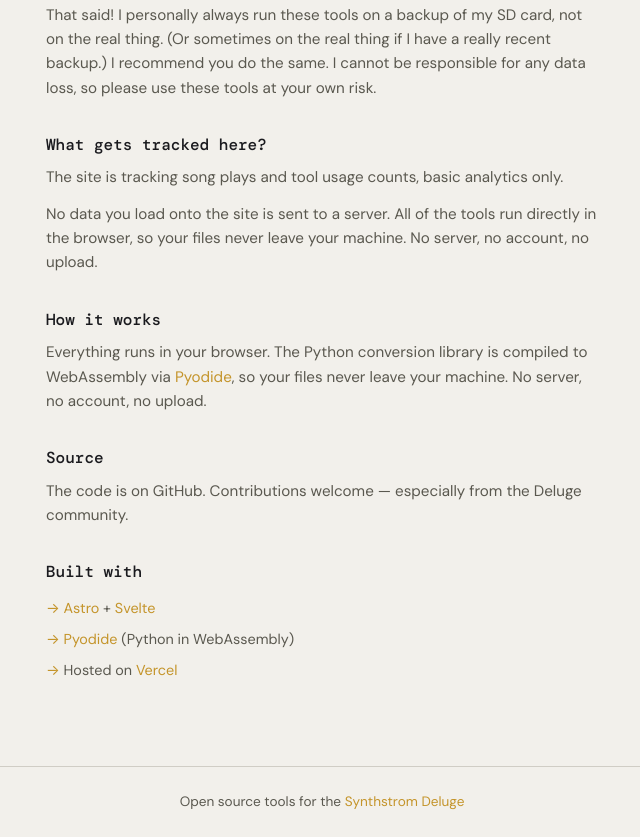
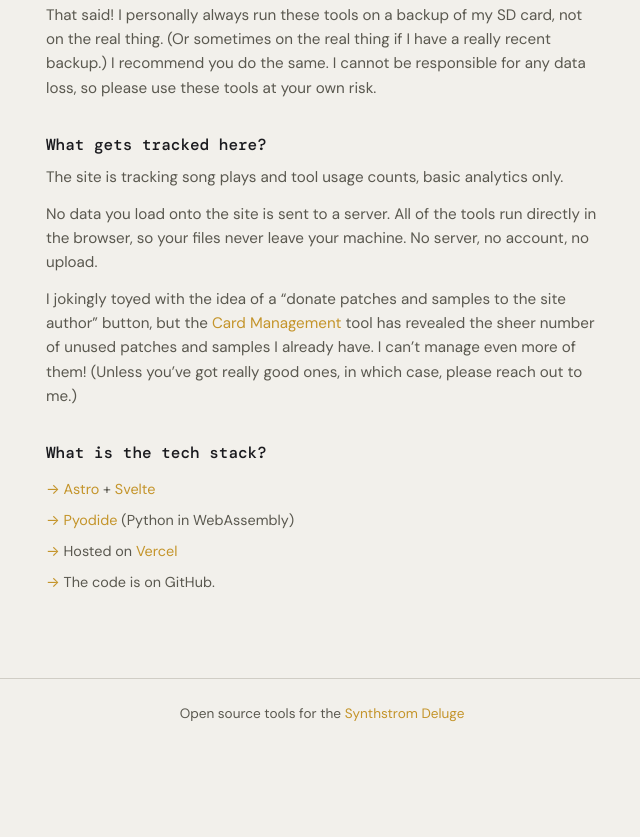
Before and after one commit to dannybrown37/deluge-quest, an Astro site in the folder web/: page /faq in a window 1280 px wide. Shown: the part 991-1828 px from the top of the page, without its empty margins (318-958 px from the left). After the commit the page ends 1740 px from the top, so only its background shows below. Built offline with nearby package versions, Linux system fonts and the light colour scheme; Astro itself is replaced by a stand-in of ours; some packages are replaced by stand-ins of ours.

Commit message:
faq finish

```diff
--- a/web/src/pages/faq.md
+++ b/web/src/pages/faq.md
@@ -36,16 +36,11 @@ The site is tracking song plays and tool usage counts, basic analytics only.
 
 No data you load onto the site is sent to a server. All of the tools run directly in the browser, so your files never leave your machine. No server, no account, no upload.
 
-## How it works
+I jokingly toyed with the idea of a "donate patches and samples to the site author" button, but the [Card Management](/manage) tool has revealed the sheer number of unused patches and samples I already have. I can't manage even more of them! (Unless you've got really good ones, in which case, please reach out to me.)
 
-Everything runs in your browser. The Python conversion library is compiled to WebAssembly via [Pyodide](https://pyodide.org), so your files never leave your machine. No server, no account, no upload.
-
-## Source
-
-The code is on GitHub. Contributions welcome — especially from the Deluge community.
-
-## Built with
+## What is the tech stack?
 
 - [Astro](https://astro.build) + [Svelte](https://svelte.dev)
 - [Pyodide](https://pyodide.org) (Python in WebAssembly)
 - Hosted on [Vercel](https://vercel.com)
+- The code is on GitHub.
```
